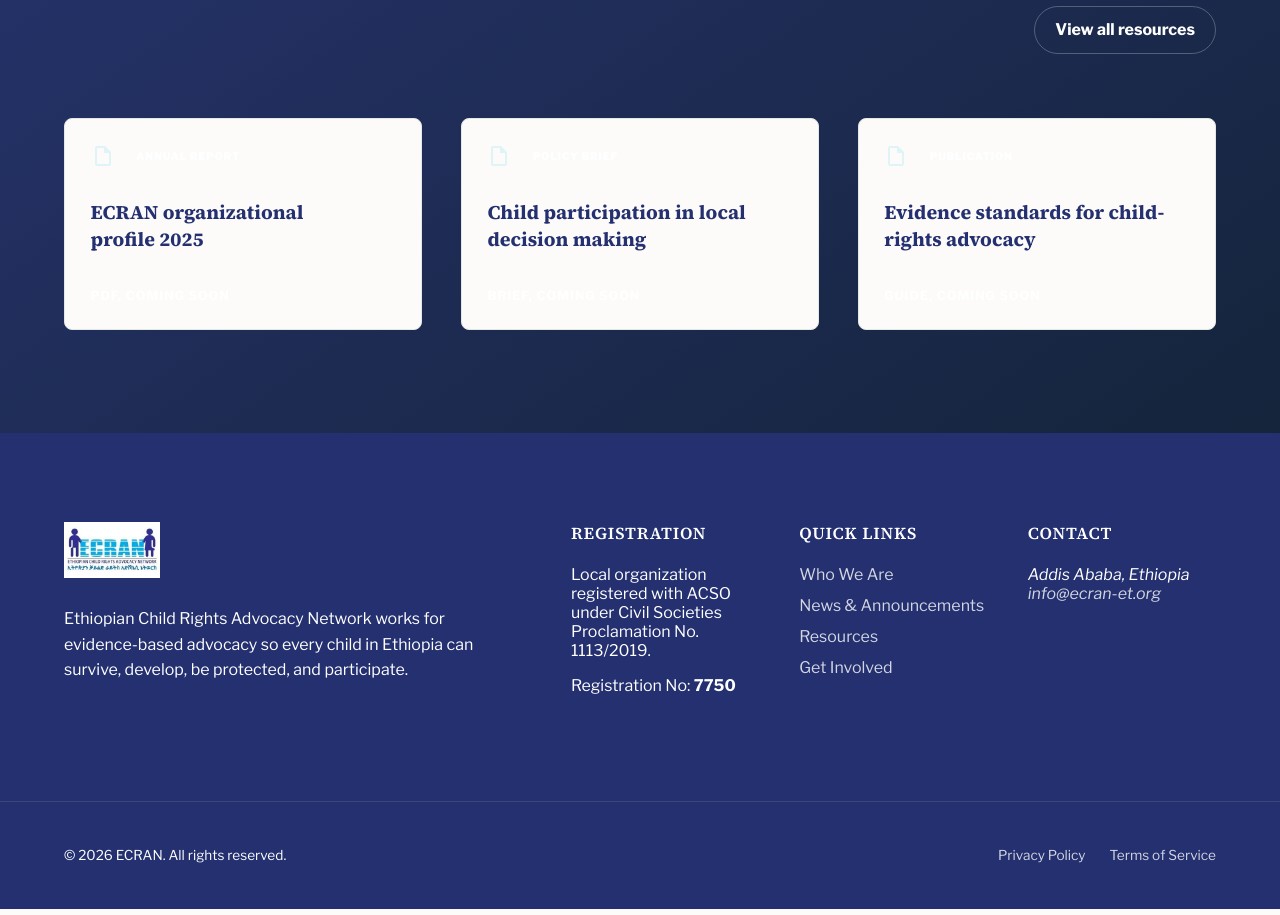
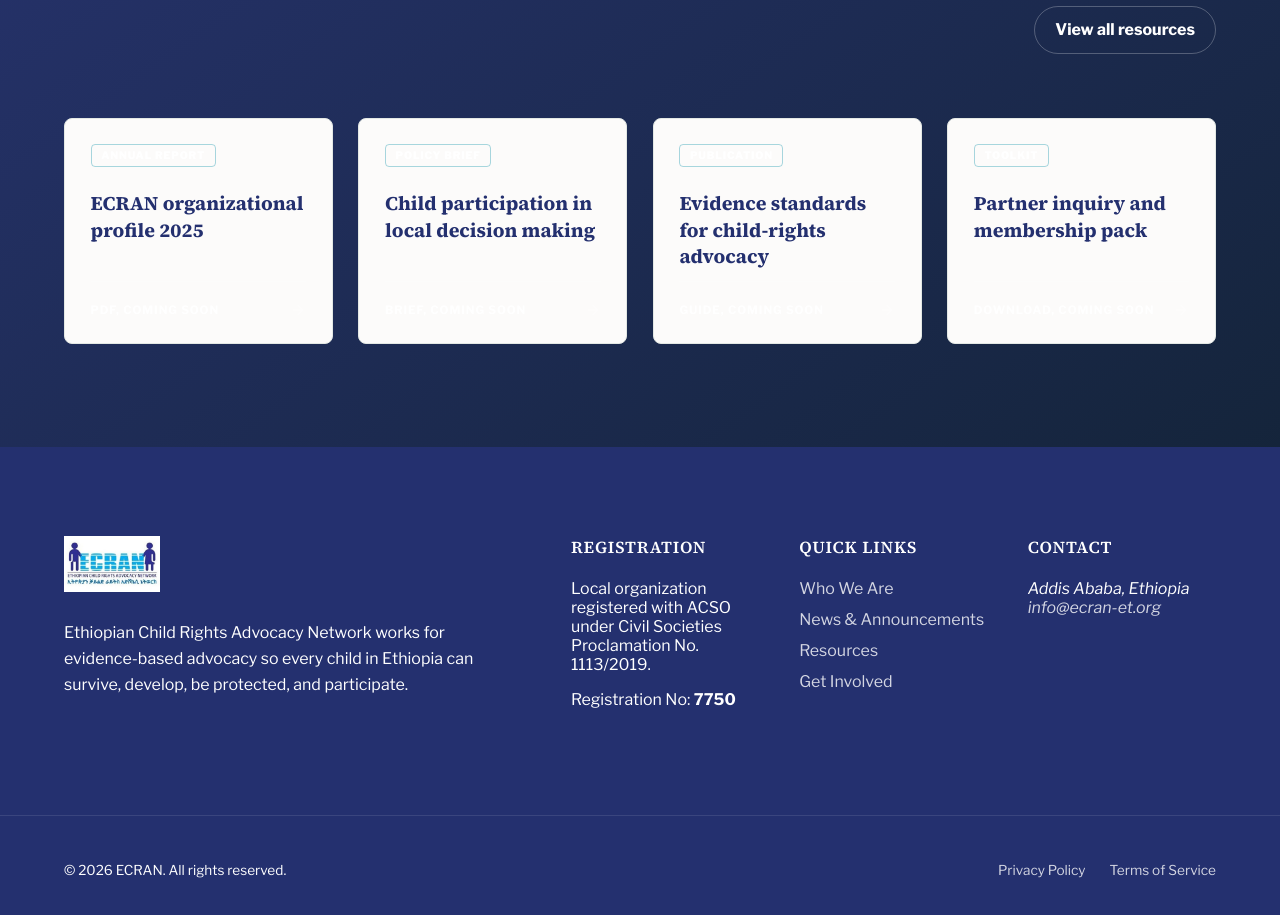
Before and after one commit to EyosiyasMekbib/ecran, a Nuxt app in the folder frontend/: page / in a window 1280 px wide. Shown: the part 4123-5038 px from the top of the page. Built offline with nearby package versions, Linux system fonts and the light colour scheme.

Commit message:
update layout

```diff
--- a/frontend/app/assets/css/main.css
+++ b/frontend/app/assets/css/main.css
@@ -1397,8 +1397,8 @@
 
 .library-grid {
   display: grid;
-  grid-template-columns: repeat(3, 1fr);
-  gap: clamp(1.5rem, 3vw, 3rem);
+  grid-template-columns: repeat(4, 1fr);
+  gap: clamp(1rem, 2vw, 2rem);
 }
 
 .resource-card {
@@ -1408,8 +1408,9 @@
   background: rgba(255, 255, 255, 0.04);
   border: 1px solid rgba(255, 255, 255, 0.08);
   border-radius: 0.5rem;
-  padding: 2.5rem 2rem;
+  padding: 2rem 1.75rem;
   transition: transform 0.3s cubic-bezier(0.16, 1, 0.3, 1), background-color 0.3s ease, border-color 0.3s ease;
+  cursor: pointer;
 }
 
 .resource-card:hover {
@@ -1418,41 +1419,46 @@
   border-color: rgba(255, 255, 255, 0.2);
 }
 
-.resource-type-icon {
-  display: flex;
-  align-items: center;
-  gap: 0.75rem;
-  color: var(--brand-soft);
-  margin-bottom: 2rem;
+.resource-card-top {
+  margin-bottom: 1.5rem;
 }
 
 .resource-badge {
-  font-size: 0.72rem;
+  display: inline-block;
+  font-size: 0.68rem;
   font-weight: 800;
-  letter-spacing: 0.12em;
+  letter-spacing: 0.14em;
   text-transform: uppercase;
   color: var(--brand-soft);
+  border: 1px solid rgba(11, 143, 167, 0.35);
+  padding: 0.3rem 0.65rem;
+  border-radius: 99px;
 }
 
 .resource-card h3 {
   margin: 0 0 2rem;
-  font-size: clamp(1.2rem, 1.6vw, 1.6rem);
-  line-height: 1.35;
+  font-size: clamp(1.05rem, 1.2vw, 1.3rem);
+  line-height: 1.4;
   color: #fff;
   font-family: var(--font-heading);
+  flex: 1;
 }
 
 .resource-meta {
+  display: flex;
+  align-items: center;
+  justify-content: space-between;
   border-top: 1px solid rgba(255, 255, 255, 0.1);
   padding-top: 1.25rem;
+  color: rgba(255, 255, 255, 0.4);
 }
 
 .resource-status {
-  font-size: 0.78rem;
+  font-size: 0.72rem;
   font-weight: 700;
   letter-spacing: 0.08em;
   text-transform: uppercase;
-  color: rgba(255, 255, 255, 0.5);
+  color: rgba(255, 255, 255, 0.45);
 }
 
 .button.secondary-light {
@@ -2311,6 +2317,10 @@
 }
 
 @media (max-width: 1120px) {
+  .library-grid {
+    grid-template-columns: repeat(2, 1fr);
+  }
+
   .site-header {
     grid-template-columns: 1fr auto;
   }
--- a/frontend/app/pages/index.vue
+++ b/frontend/app/pages/index.vue
@@ -213,16 +213,16 @@
       </div>
 
       <div class="library-grid">
-        <article v-for="resource in resources.slice(0, 3)" :key="resource.title" class="resource-card">
-          <div class="resource-type-icon">
-            <svg class="file-icon" viewBox="0 0 24 24" width="24" height="24">
-              <path fill="currentColor" d="M14,2H6A2,2 0 0,0 4,4V20A2,2 0 0,0 6,22H18A2,2 0 0,0 20,20V8L14,2M18,20H6V4H13V9H18V20Z" />
-            </svg>
+        <article v-for="resource in resources" :key="resource.title" class="resource-card">
+          <div class="resource-card-top">
             <span class="resource-badge">{{ resource.type }}</span>
           </div>
           <h3>{{ resource.title }}</h3>
           <div class="resource-meta">
             <span class="resource-status">{{ resource.meta }}</span>
+            <svg viewBox="0 0 24 24" width="16" height="16" aria-hidden="true">
+              <path d="M5 12h14M12 5l7 7-7 7" stroke="currentColor" stroke-width="2" stroke-linecap="round" stroke-linejoin="round" fill="none"/>
+            </svg>
           </div>
         </article>
       </div>
```
